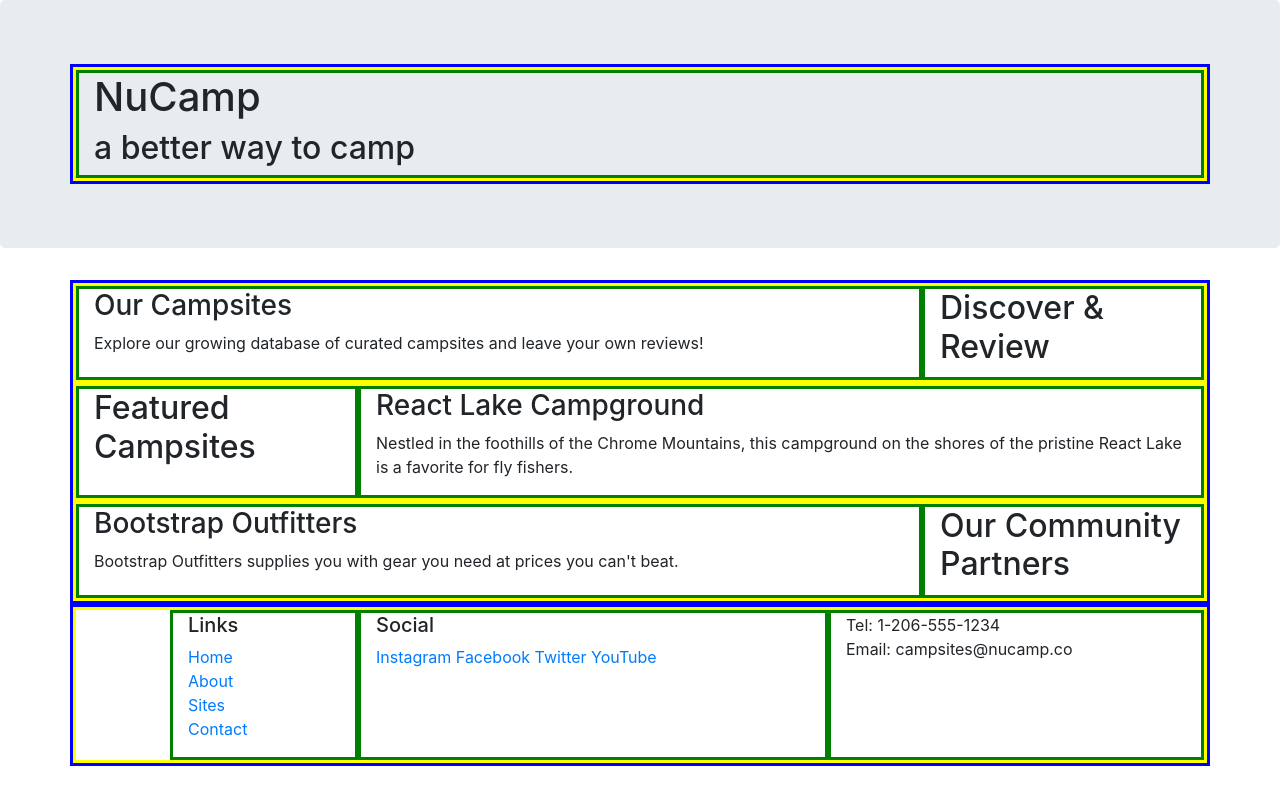
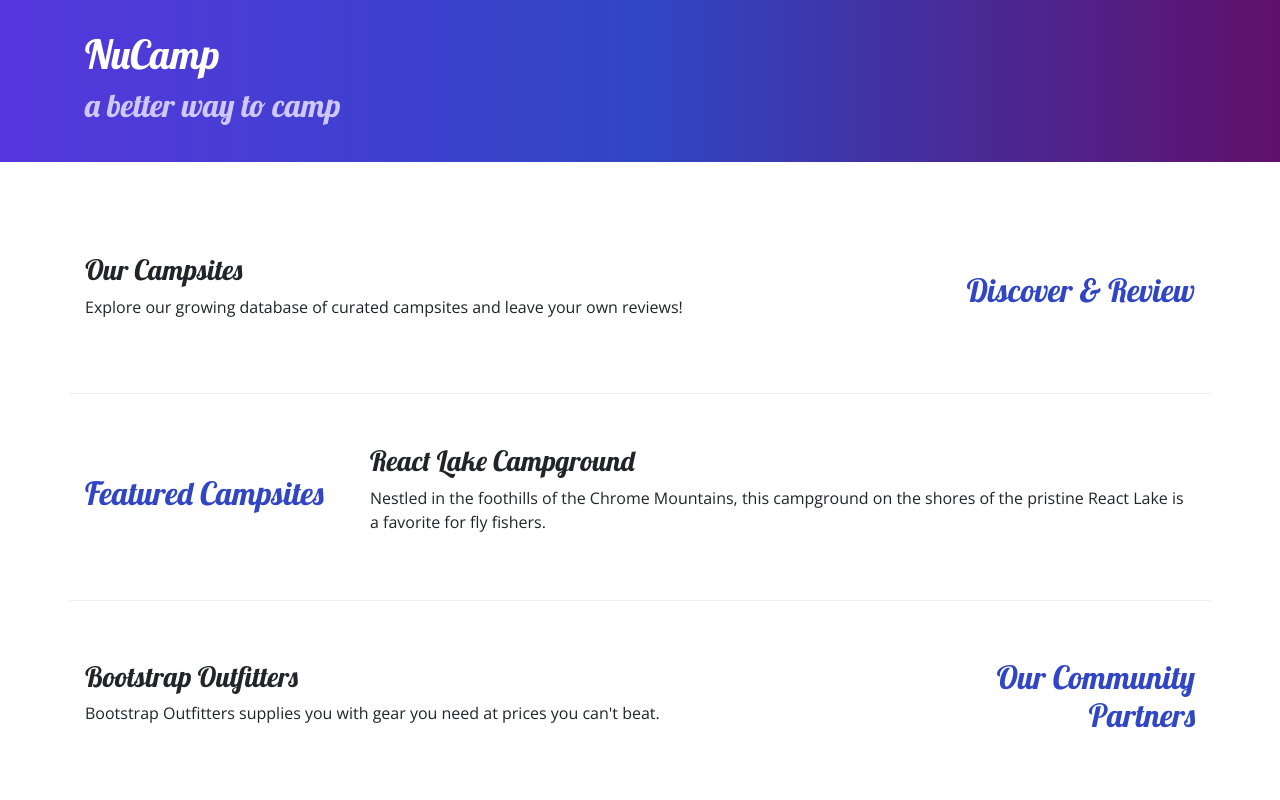
Before and after one commit to martinarzuaga/nucampsite, a website: page index.html in a window 1280 px wide. Shown: the top 800 px of the page. Drawn offline with nearby package versions, Linux system fonts and the light colour scheme.

Commit message:
Adding Custom Styles

```diff
--- /dev/null
+++ b/css/styles.css
@@ -0,0 +1,32 @@
+body {
+    font-family: 'Open Sans', sans-serif;
+}
+
+h1, h2, h3 {
+    font-family: 'Lobster', cursive;
+}
+
+h2 {
+    color: #3046C5;
+}
+
+header h2 {
+    color: #CEC8FF;
+}
+
+footer {
+    background-image: linear-gradient(#cec8ff, white);
+    padding: 20px 0;
+}
+
+.jumbotron {
+    padding: 30px;
+    background-image: linear-gradient(to right, #5637DD, #3046c5, #60106b);
+    color: white;
+}
+
+.row-content {
+    padding: 50px 0;
+    border-bottom: 1px ridge;
+    min-height: 200px;
+}
--- a/index.html
+++ b/index.html
@@ -7,27 +7,15 @@
 
     <!-- Bootstrap CSS -->
     <link rel="stylesheet" href="node_modules/bootstrap/dist/css/bootstrap.min.css" />
+    <!-- Additional CSS -->
+    <link rel="stylesheet" href="https://fonts.googleapis.com/css?family=Lobster|Open+Sans" />
+    <link rel="stylesheet" href="./css/styles.css">
     <title>NuCamp: A Better Way To Camp</title>
-    <style>
-        .container {
-            border: blue solid;
-        }
-
-        .row {
-            border: yellow solid;
-            min-height: 100px;
-        }
-
-        [class^="col"] {
-            border: green solid;
-            /* height: 100px; */
-        }
-    </style>
 </head>
 
 <body>
 
-    <header class="jumbotron">
+    <header class="jumbotron jumbotron-fluid">
         <div class="container">
             <div class="row">
                 <div class="col">
@@ -39,9 +27,9 @@
     </header>
 
     <div class="container">
-        <div class="row">
+        <div class="row row-content align-items-center">
             <div class="col-sm-4 order-sm-last col-md-3">
-                <h2>Discover & Review</h2>
+                <h2 class="text-sm-right">Discover & Review</h2>
             </div>
             <div class="col">
                 <h3>Our Campsites</h3>
@@ -49,7 +37,7 @@
             </div>
 
         </div>
-        <div class="row">
+        <div class="row row-content align-items-center">
             <div class="col-sm-4 col-md-3">
                 <h2>Featured Campsites</h2>
             </div>
@@ -59,9 +47,9 @@
                     Lake is a favorite for fly fishers.</p>
             </div>
         </div>
-        <div class="row">
+        <div class="row row-content align-items-center">
             <div class="col-sm-4 order-sm-last col-md-3">
-                <h2>Our Community Partners</h2>
+                <h2 class="text-sm-right">Our Community Partners</h2>
             </div>
             <div class="col">
                 <h3>Bootstrap Outfitters</h3>
@@ -82,14 +70,14 @@
                         <li><a href="#">Contact</a></li>
                     </ul>
                 </div>
-                <div class="col-6 col-sm-5">
+                <div class="col-6 col-sm-5 text-center">
                     <h5>Social</h5>
                     <a href="http://instagram.com/">Instagram</a>
                     <a href="http://facebook.com/">Facebook</a>
                     <a href="http://twitter.com/">Twitter</a>
                     <a href="http://youtube.com/">YouTube</a>
                 </div>
-                <div class="col-sm-4">
+                <div class="col-sm-4 text-center">
                     Tel: 1-206-555-1234<br />
                     Email: campsites@nucamp.co
                 </div>
```
